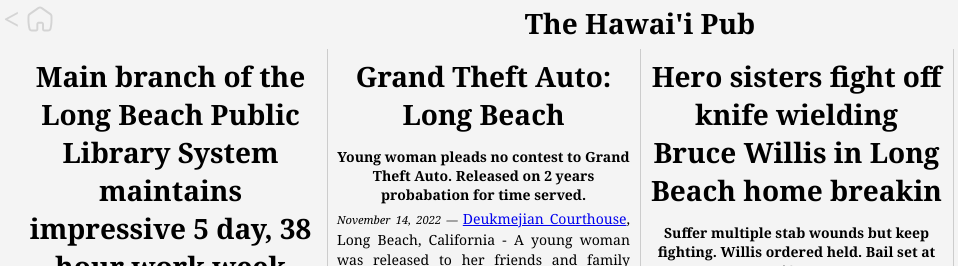
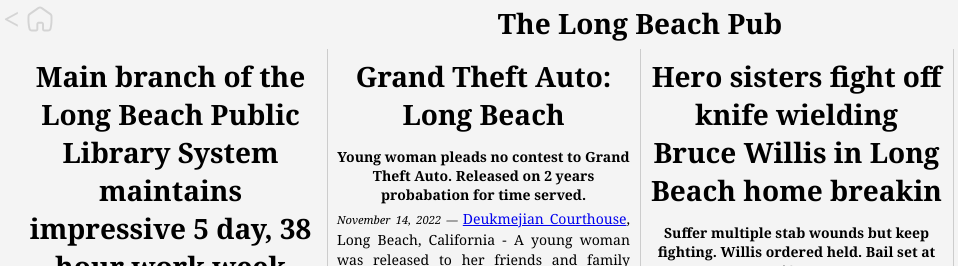
Before and after one commit to breck7/longbeach.pub, a website: page index.html in a window 1280 px wide. Shown: the top 266 px of the page, 0-958 px from the left. Drawn offline with Linux system fonts and the light colour scheme.

Commit message:
copy paste fail

```diff
--- a/index.html
+++ b/index.html
@@ -6,13 +6,13 @@
 }</style>
 
 <meta charset="utf-8"></meta>
-<title>The Hawai'i Pub</title>
+<title>The Long Beach Pub</title>
 <script>/* The HTML below was generated by 📜 Scroll v47.1.2. http://scroll.pub */</script>
 <meta charset="iso-8859-1"></meta>
 <meta name="viewport" content="width=device-width,initial-scale=1"></meta>
 <meta name="description" content=""></meta>
 <meta name="generator" content="Scroll v47.1.2"></meta>
-<meta property="og:title" content="The Hawai'i Pub"></meta>
+<meta property="og:title" content="The Long Beach Pub"></meta>
 <meta property="og:description" content=""></meta>
 <meta property="og:image" content=""></meta>
 <meta name="twitter:card" content="summary_large_image"></meta>
@@ -262,7 +262,7 @@
  <a class="scrollNextPageLink" href="feed.xml">></a>
 </div>
 
-<h1 class="scrollTitleComponent"><a href="index.html">The Hawai'i Pub</a></h1>
+<h1 class="scrollTitleComponent"><a href="index.html">The Long Beach Pub</a></h1>
 <div class="scrollColumnsComponent scrollColumnsComponentRuled" style="column-width:35ch;">
  <div class="scrollSnippetContainerComponent"><style>img {
  -webkit-filter: grayscale(100%); /* Safari 6.0 - 9.0 */
```
Also changed, not shown: 1 other file.
